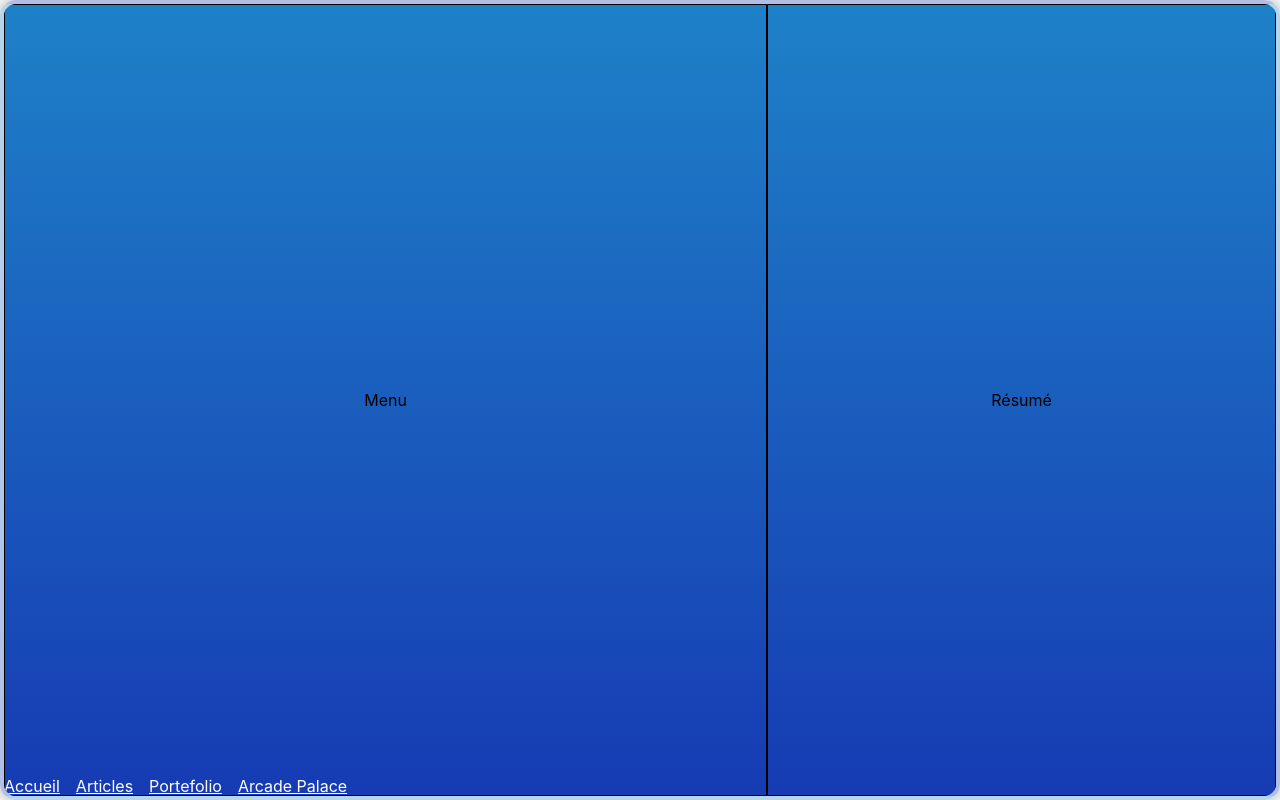
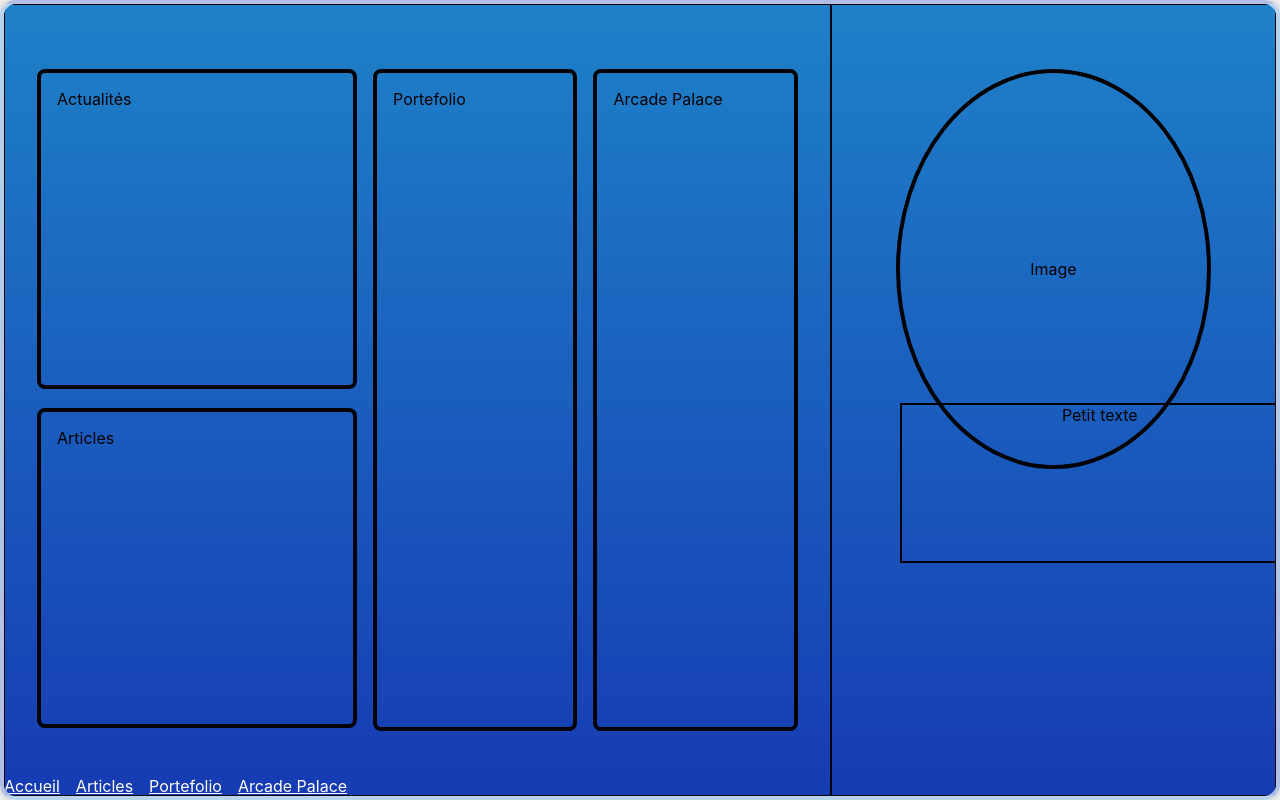
Before and after one commit to Rpayet/CitronShowcase, a React (Create React App) app: page / in a window 1280 px wide. Built offline with nearby package versions, Linux system fonts and the light colour scheme.

Commit message:
Refactor landing page menu and resume components, and update language to French

```diff
--- a/public/index.html
+++ b/public/index.html
@@ -1,5 +1,5 @@
 <!DOCTYPE html>
-<html lang="en">
+<html lang="fr">
   <head>
     <meta charset="utf-8" />
     <link rel="icon" href="%PUBLIC_URL%/favicon.ico" />
--- a/src/App.css
+++ b/src/App.css
@@ -49,13 +49,62 @@ ul {
 }
 
 #Menu {
-  width: 60%;
+  width: 65%;
   border-radius: 0.5rem 0 0 0.5rem;
+  display: grid;
+  grid-template-columns: repeat(3, 1fr);
+  grid-template-rows: repeat(2, 1fr);
+  grid-column-gap: 1rem;
+  grid-row-gap: 1rem;
+  padding: 4rem 2rem;
+}
+#Menu .latest {
+  grid-area: 1/1/2/2;
+}
+#Menu .articles {
+  grid-area: 2/1/3/2;
+}
+#Menu .portefolio {
+  grid-area: 1/2/3/3;
+}
+#Menu .arcade {
+  grid-area: 1/3/3/4;
+}
+#Menu .latest, #Menu .articles {
+  width: 20rem;
+  height: 20rem;
+}
+#Menu .latest, #Menu .articles, #Menu .portefolio, #Menu .arcade {
+  border: 0.25rem solid black;
+  border-radius: 0.5rem;
+  padding: 1rem;
 }
 
 #Resume {
-  width: 40%;
+  width: 35%;
   border-radius: 0 0.5rem 0.5rem 0;
+  display: flex;
+  justify-content: center;
+  padding: 4rem;
+}
+#Resume .pictures {
+  position: relative;
+  width: 25rem;
+  height: 25rem;
+  border-radius: 50%;
+  border: 0.25rem solid black;
+  display: flex;
+  justify-content: center;
+  align-items: center;
+}
+#Resume .pictures .presentation {
+  position: absolute;
+  border: 2px solid black;
+  width: 25rem;
+  height: 10rem;
+  bottom: -25%;
+  left: 0;
+  text-align: center;
 }
 
 #Landing {
@@ -65,10 +114,6 @@ ul {
 }
 #Landing #Menu, #Landing #Resume {
   height: 100%;
-  display: flex;
-  flex-direction: column;
-  justify-content: center;
-  align-items: center;
   border: 1px solid black;
 }
 
--- a/src/assets/styles/components/landing/_landing.scss
+++ b/src/assets/styles/components/landing/_landing.scss
@@ -8,10 +8,6 @@
 
     #Menu, #Resume {
         height: 100%;
-        display: flex;
-        flex-direction: column;
-        justify-content: center;
-        align-items: center;
         border: 1px solid black;
     }
 }
--- a/src/assets/styles/components/landing/_menu.scss
+++ b/src/assets/styles/components/landing/_menu.scss
@@ -1,4 +1,37 @@
 #Menu {
-    width: 60%;
+    width: 65%;
     border-radius: .5rem 0 0 .5rem;
+    display: grid;
+    grid-template-columns: repeat(3, 1fr);
+    grid-template-rows: repeat(2, 1fr);
+    grid-column-gap: 1rem;
+    grid-row-gap: 1rem;
+    padding: 4rem 2rem;
+
+    .latest {
+        grid-area: 1 / 1 / 2 / 2;
+    }
+
+    .articles {
+        grid-area: 2 / 1 / 3 / 2;
+    }
+
+    .portefolio {
+        grid-area: 1 / 2 / 3 / 3;
+    }
+
+    .arcade {
+        grid-area: 1 / 3 / 3 / 4;
+    }
+
+    .latest, .articles {
+        width: 20rem;
+        height: 20rem;
+    }
+
+    .latest, .articles, .portefolio, .arcade {
+        border: .25rem solid black;
+        border-radius: .5rem;
+        padding: 1rem;
+    }
 }
--- a/src/assets/styles/components/landing/_resume.scss
+++ b/src/assets/styles/components/landing/_resume.scss
@@ -1,4 +1,29 @@
 #Resume {
-    width: 40%;
+    width: 35%;
     border-radius: 0 .5rem .5rem 0;
+    display: flex;
+    justify-content: center;
+    padding: 4rem;
+
+    .pictures {
+        position: relative;
+        width: 25rem;
+        height: 25rem;
+        border-radius: 50%;
+        border: .25rem solid black;
+        display: flex;
+        justify-content: center;
+        align-items: center;
+
+        .presentation {
+            position: absolute;
+            border: 2px solid black;
+            width: 25rem;
+            height: 10rem;
+            bottom: -25%;
+            left: 0;
+            text-align: center;
+        }
+    }
+
 }
--- /dev/null
+++ b/src/components/landing/menu/Menu.jsx
@@ -0,0 +1,10 @@
+export default function Menu() {
+    return (
+        <div id='Menu'>
+            <div className='latest'>Actualités</div>
+            <div className='articles'>Articles</div>
+            <div className='portefolio'>Portefolio</div>
+            <div className='arcade'>Arcade Palace</div>
+        </div>
+    )
+}
--- /dev/null
+++ b/src/components/landing/resume/Resume.jsx
@@ -0,0 +1,12 @@
+export default function Resume() {
+    return (
+        <div id="Resume">
+            <div className="pictures">
+                <p>Image</p>
+                <div className="presentation">
+                    <p>Petit texte</p>
+                </div>
+            </div>
+        </div>
+    )
+}
--- a/src/pages/Landing.jsx
+++ b/src/pages/Landing.jsx
@@ -1,9 +1,12 @@
+import Menu from "../components/landing/menu/Menu";
+import Resume from "../components/landing/resume/Resume";
+
 export default function Landing() {
 
     return (
         <section id='Landing'>
-            <div id='Menu'>Menu</div>
-            <div id='Resume'>Résumé</div>
+            <Menu />
+            <Resume />
         </section>
     )
 }
```
Also changed, not shown: 1 other file (tests, documents, lock files or other folders).
